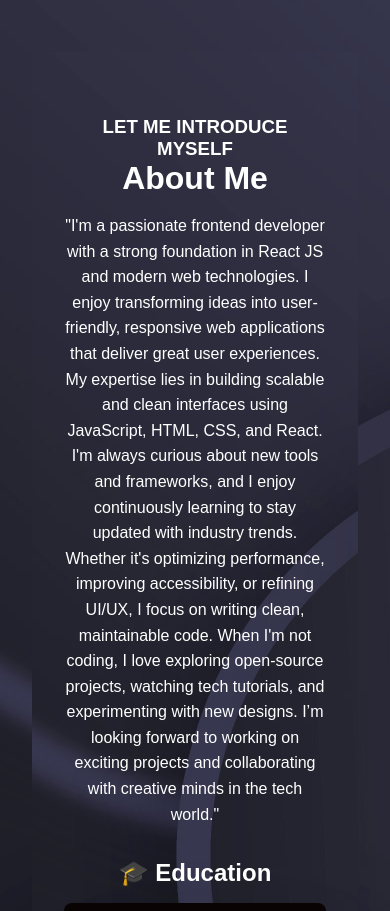
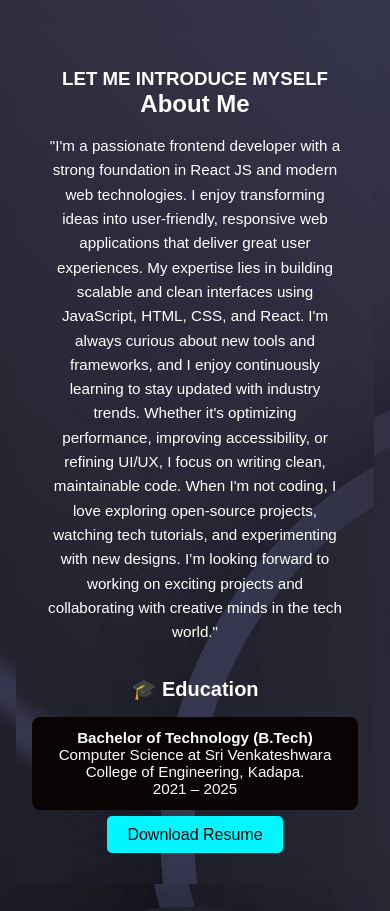
Before and after one commit to teja-reddy21/developer_portfolio, a React (Vite) app: page / in a window 390 px wide. Shown: the part 940-1851 px from the top of the page. Built offline with nearby package versions, Linux system fonts and the light colour scheme; the HTML template or start-up script is replaced by a standard one.

Commit message:
responsive

```diff
--- a/src/Componants/About page/about.css
+++ b/src/Componants/About page/about.css
@@ -42,3 +42,31 @@
   padding: 1rem;
   border-radius: 8px;
 }
+
+@media (max-width: 768px) {
+  .about {
+    padding: 2.5rem 1rem;
+  }
+
+  .about h2 {
+    font-size: 1.5rem;
+  }
+
+  .about p {
+    font-size: 0.95rem;
+    padding: 0 1rem;
+  }
+
+  .education h3 {
+    font-size: 1.25rem;
+  }
+
+  .education li {
+    font-size: 0.95rem;
+    padding: 0.8rem;
+  }
+
+  .resume-btn {
+    margin-top: 1.5rem;
+  }
+}
--- a/src/Componants/Contact page/contact.css
+++ b/src/Componants/Contact page/contact.css
@@ -81,3 +81,33 @@ footer {
   50%  { transform: translateY(-5px); }
   100% { transform: translateY(0); }
 }
+
+@media (max-width: 768px) {
+  .contact {
+    padding: 4rem 2rem;
+  }
+
+  .contact h2 {
+    font-size: 1.5rem;
+  }
+
+  .contact-form {
+    width: 100%;
+    gap: 0.75rem;
+  }
+
+  .contact-form input,
+  .contact-form textarea {
+    font-size: 0.95rem;
+    padding: 0.6rem 0.9rem;
+  }
+
+  .contact-form button {
+    font-size: 0.95rem;
+    padding: 0.6rem;
+  }
+
+  .back-to-top {
+    font-size: 1.5rem;
+  }
+}
--- a/src/Componants/Skills page/Skills.jsx
+++ b/src/Componants/Skills page/Skills.jsx
@@ -8,7 +8,8 @@ import CssLogo from '../../assets/icons/Web Css.png';
 import gitLogo from '../../assets/icons/git.png';
 import gitHubLogo from '../../assets/icons/github.png';
 import responsiveLogo from '../../assets/icons/responsive.png';
-
+import phplogo from '../../assets/icons/php.png';
+import sqllogo from '../../assets/icons/sql.png';
 const skills = [
   { name: "React JS", logo: reactLogo },
   { name: "JavaScript", logo: jsLogo },
@@ -17,6 +18,8 @@ const skills = [
   { name: "Git", logo: gitLogo },
   { name: "GitHub", logo: gitHubLogo },
   { name: "Responsive Design", logo: responsiveLogo },
+  {name: "PHP",  logo: phplogo},
+   {name: "SQL",  logo: sqllogo},
 ];
 
 const Skills = () => {
```
Also changed, not shown: src/assets/icons/php.png (added), src/assets/icons/sql.png (added).
